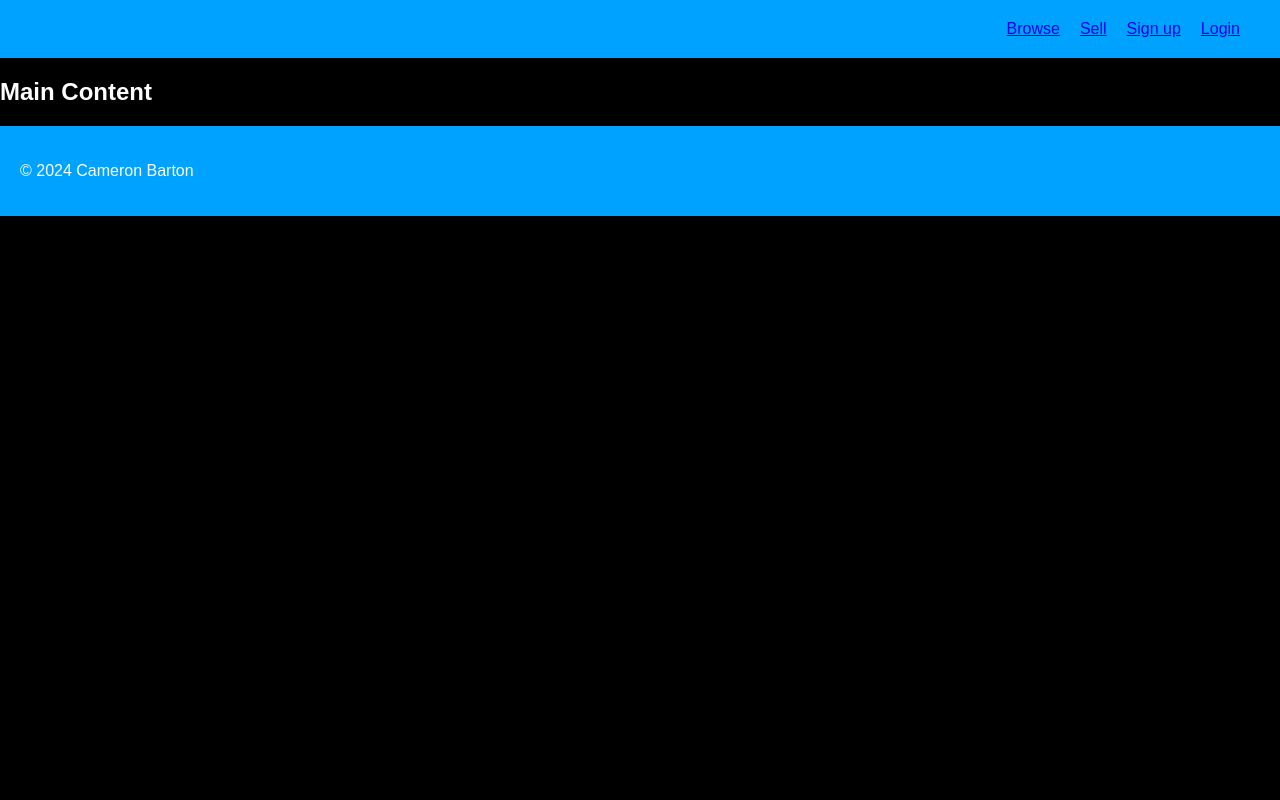
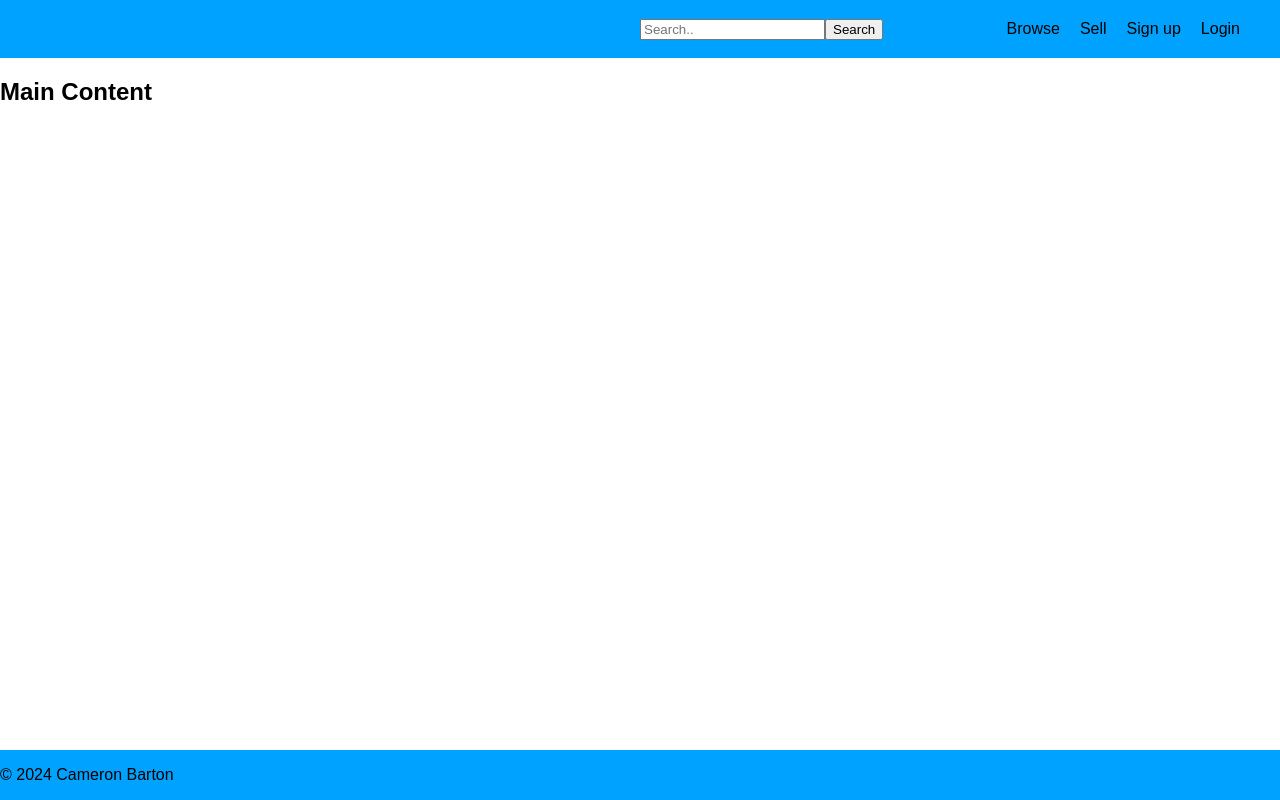
Before and after one commit to CTBarton/ITIS4166, a plain HTML site: page new.html in a window 1280 px wide. Drawn offline with Linux system fonts and the light colour scheme.

Commit message:
CSS Updates

```diff
--- a/new.html
+++ b/new.html
@@ -13,10 +13,18 @@
             <ul>
                 <li><a href  = "./items.html">Browse</a></li>
                 <li><a href  = "./new.html">Sell</a></li>
-                <li><a href  = "./">Sign up</a></li>
-                <li><a href  = "./">Login</a></li>
+                <li><a href  = "./index.html">Sign up</a></li>
+                <li><a href  = "./index.html">Login</a></li>
             </ul>
+            <!--Search Bar-->
+            <div class = "search-bar">
+                <input type="text" placeholder="Search..">
+                <button>Search</button>
+            </div>
+
         </nav>
+
+    </header>
 
     </header>
 
--- a/styles/default.css
+++ b/styles/default.css
@@ -1,11 +1,14 @@
 /* Basic Elements */
 body {
-    background-color: black;
-    color: #fff;
+    background-color: white;
+    color: black;
     font-family: 'Arial', sans-serif;
     margin: 0;
-    padding: 0;
+    display: flex;
+    flex-direction: column;
+    min-height: 100vh;
 }
+
 header {
     background-color: #00a2ff;
     padding: 10px;
@@ -33,13 +36,25 @@ nav ul {
 }
 
 nav ul li {
+    text-decoration: none;
     margin-right: 20px;
 }
 
+a:link, a:visited {
+    color: black;
+    text-decoration: none;
+}
+
+a:hover, a:active {
+    color: white;
+    text-decoration: none;
+}
+
+
 footer {
     background-color: #00a2ff;
-    padding: 20px;
-    align-items: center;
+    margin-top: auto;
+    flex: 0 0 50px;
 }
 
 /* Search Bar */
```
Also changed, not shown: index.html (+3 -3 lines), item.html (+8 -2 lines), items.html (+8 -2 lines).
